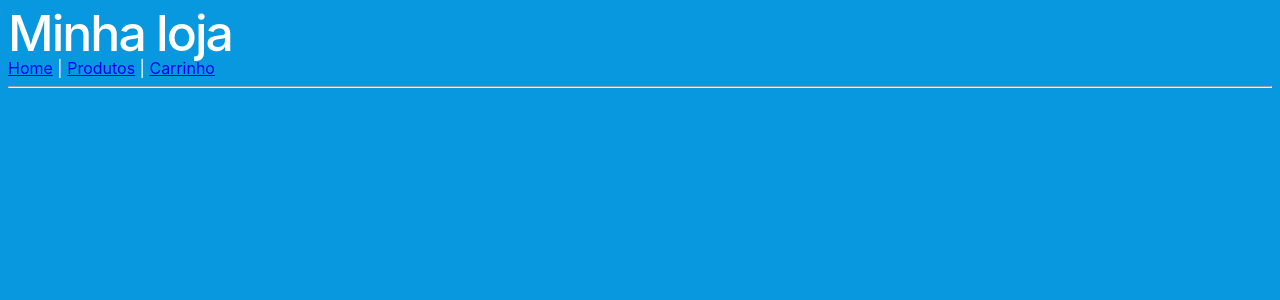
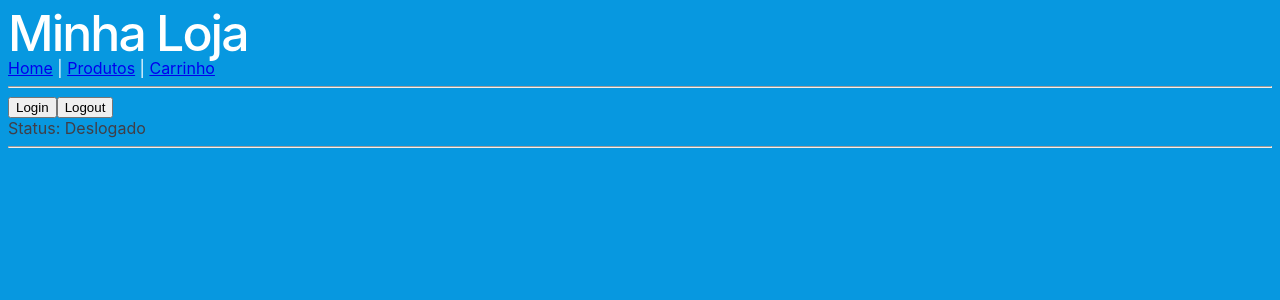
Before and after one commit to Cws021/meu-primeiro-app, an Angular app: page / in a window 1280 px wide. Shown: the top 300 px of the page. Built offline with nearby package versions, Linux system fonts and the light colour scheme.

Commit message:
Guard e Segurança de Rotas

```diff
--- a/src/app/app.html
+++ b/src/app/app.html
@@ -1,10 +1,17 @@
-<h1>Minha loja</h1>
-    <nav>
-    <a routerLink="/">Home</a> | <!-- Direciona para a página principal -->
-    <a routerLink="/produtos">Produtos</a> | <!-- Direciona para página de produtos -->
-    <a routerLink="/carrinho">Carrinho</a> <!-- Direciona para páginas de carrinhos -->
-  </nav>
+<h1>Minha Loja</h1>
 
-  <hr />
+<nav>
+  <a routerLink="/">Home</a> | <a routerLink="/produtos">Produtos</a> |
+  <a routerLink="/carrinho">Carrinho</a>
+</nav>
 
-  <router-outlet></router-outlet>
+<hr />
+
+<button (click)="login()">Login</button>
+<button (click)="logout()">Logout</button>
+
+<p>Status: {{ usuarioLogado() ? 'Logado' : 'Deslogado' }}</p>
+
+<hr />
+
+<router-outlet></router-outlet>
--- a/src/app/app.routes.ts
+++ b/src/app/app.routes.ts
@@ -1,3 +1,4 @@
+import { authGuard } from './core/auth.guard';
 import { Routes } from '@angular/router';
 export const routes: Routes = [
   {
@@ -11,8 +12,10 @@
   },
   {
     path: 'carrinho',
+    canActivate: [authGuard],
     loadComponent: () => import('./features/carrinho/carrinho/carrinho').then((m) => m.Carrinho),
   },
+
   {
     path: '**',
     redirectTo: '',
--- a/src/app/app.ts
+++ b/src/app/app.ts
@@ -1,5 +1,7 @@
-  import { Component, signal } from '@angular/core';
+import { Component } from '@angular/core';
 import { RouterOutlet, RouterLink } from '@angular/router';
+import { usuarioLogado, login, logout } from './core/auth';
+
 @Component({
   selector: 'app-root',
   imports: [RouterOutlet, RouterLink],
@@ -7,5 +9,7 @@
   styleUrl: './app.css',
 })
 export class App {
-  protected readonly title = signal('meu-primeiro-app');
+  usuarioLogado = usuarioLogado;
+  login = login;
+  logout = logout;
 }
--- /dev/null
+++ b/src/app/core/auth.guard.ts
@@ -0,0 +1,5 @@
+import { CanActivateFn } from '@angular/router';
+import { usuarioLogado } from './auth';
+export const authGuard: CanActivateFn = () => {
+  return usuarioLogado();
+};
--- /dev/null
+++ b/src/app/core/auth.ts
@@ -0,0 +1,11 @@
+import { signal } from '@angular/core';
+
+export const usuarioLogado = signal(false);
+
+// core/auth.ts (continuação)
+export function login() {
+  usuarioLogado.set(true);
+}
+export function logout() {
+  usuarioLogado.set(false);
+}
```
Also changed, not shown: src/styles.css (line endings or trailing spaces). Lines whose indentation alone changed are shown as unchanged.
